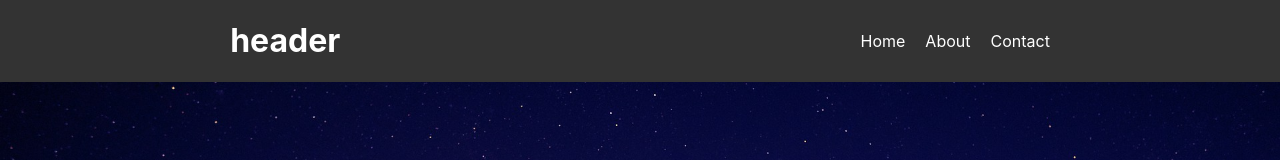
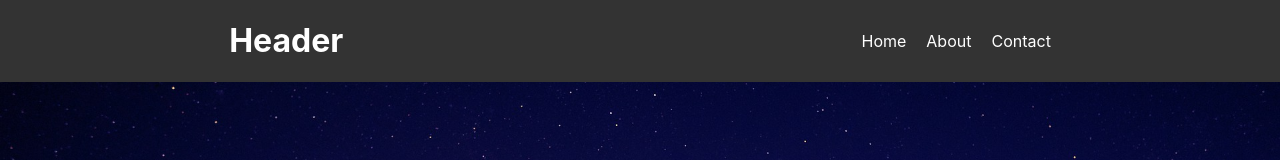
Before and after one commit to shinta0000/react-spa, a React (Create React App) app: page / in a window 1280 px wide. Shown: the top 160 px of the page. Built offline with nearby package versions, Linux system fonts and the light colour scheme.

Commit message:
add: Headerロゴにリンクを追加 #9

```diff
--- a/src/components/Header.jsx
+++ b/src/components/Header.jsx
@@ -6,7 +6,9 @@ const Header = () => {
   return (
     <div>
       <HeaderStyle>
-        <h1>header</h1>
+        <h1>
+          <Link to="/">Header</Link>
+        </h1>
         <UlStyle>
           <li>
             <Link to="/">Home</Link>
@@ -31,6 +33,12 @@ const HeaderStyle = styled.header`
   color: white;
   align-items: center;
   justify-content: space-around;
+
+  & a {
+    color: white;
+    list-style: none;
+    text-decoration: none;
+  }
 `;
 
 const UlStyle = styled.ul`
```
Also changed, not shown: 1 other file (tests, documents, lock files or other folders).
